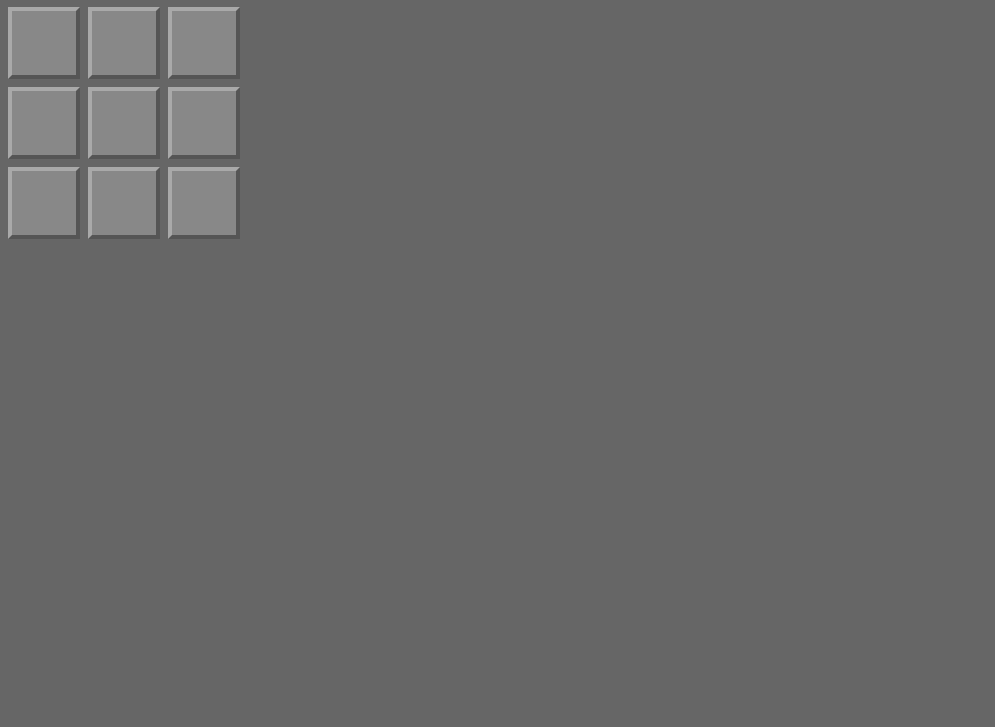
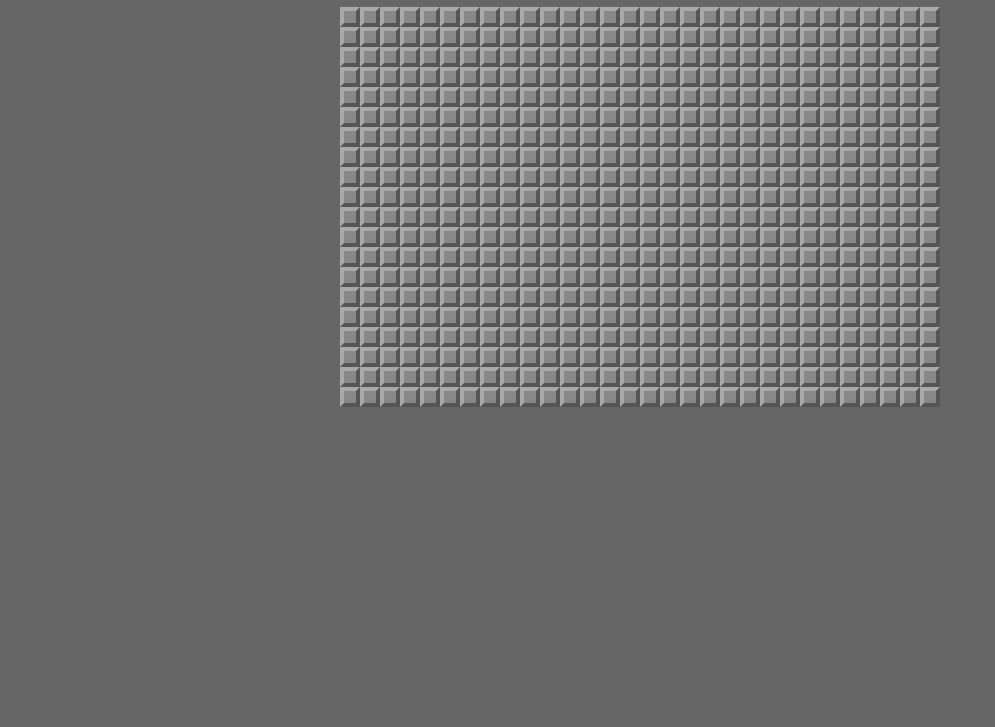
Before and after one commit to weix0015/Game-of-Life, a plain HTML site: page index.html in a window 1280 px wide. Shown: the part 73-800 px from the top of the page, without its empty margins (0-995 px from the left). Drawn offline with Linux system fonts and the light colour scheme.

Commit message:
board done

```diff
--- a/index.html
+++ b/index.html
@@ -7,18 +7,10 @@
     <link rel="stylesheet" href="./styles.css">
 </head>
 <body>
-    <h1>Kryds & Bolle</h1>
+    <h1>Game of life</h1>
 
     <div id="board">
-        <div class="cell" data-row="0" data-col="0"></div>
-        <div class="cell" data-row="0" data-col="1"></div>
-        <div class="cell" data-row="0" data-col="2"></div>
-        <div class="cell" data-row="1" data-col="0"></div>
-        <div class="cell" data-row="1" data-col="1"></div>
-        <div class="cell" data-row="1" data-col="2"></div>
-        <div class="cell" data-row="2" data-col="0"></div>
-        <div class="cell" data-row="2" data-col="1"></div>
-        <div class="cell" data-row="2" data-col="2"></div>
+
     </div>
     <script src="./script.js"></script>
 </body>
--- a/script.js
+++ b/script.js
@@ -10,6 +10,8 @@ const GRID_HEIGHT = 20;
 
 function start() {
   console.log("JS running.");
+  createBoard();
+  // createModel();
 }
 
 function countNeighbours(row, col) {
@@ -30,6 +32,33 @@ function countNeighbours(row, col) {
 // }
 
 // ************* VIEW *************
+
+function createBoard() {
+  const board = document.querySelector("#board");
+
+  board.style.setProperty("--GRID_HEIGHT", GRID_HEIGHT);
+  board.style.setProperty("--GRID_WIDTH", GRID_WIDTH);
+
+
+  for (let row= 0; row < GRID_HEIGHT; row++) {
+    for (let col = 0; col < GRID_WIDTH; col++) {
+      const cell = document.createElement("div");
+      cell.classList.add("cell");
+      board.appendChild(cell);
+    }
+  }
+}
+
+// function createModel() {
+//   for (let row = 0; row < GRID_HEIGHT; row++) {
+//     const newRow= [];
+//     for (let col = 0; col < GRID_WIDTH; col++) {
+//       newRow[col] = 0;
+//     }
+//     model[row] = newRow;
+//   }
+// }
+
 // function makeBoardClickable() {
 //   document.querySelector("#board").addEventListener("click", boardClicked);
 // }
--- a/styles.css
+++ b/styles.css
@@ -2,23 +2,24 @@ body {
     background-color: #666;
     color: #8b8;
     font-family: 'Arial', sans-serif;
+    margin: 0;
+    padding: 0;
+    display: grid;
+    place-items: center;
 }
 #board {
     display: grid;
-    grid-template-columns: repeat(3, max-content);
-    gap: .5em;
+    grid-template-columns: repeat(var(--GRID_WIDTH), 1fr);
+    grid-template-rows: repeat(var(--GRID_HEIGHT), 1fr);
+    grid-gap: 0;
+    row-gap: 0;
+    width: 600px;
+    height: 400px;
 }
-.cell {
-    width: 64px;
+ .cell {
+    display: grid;
+    width: 1fr;
     aspect-ratio: 1 / 1;
-    font-size: 300%;
-
     background-color: #888;
     border: 4px outset darkgrey;
-
-    cursor: pointer;
-
-    display:flex;
-    justify-content: center;
-    align-items: center;
 }
```
